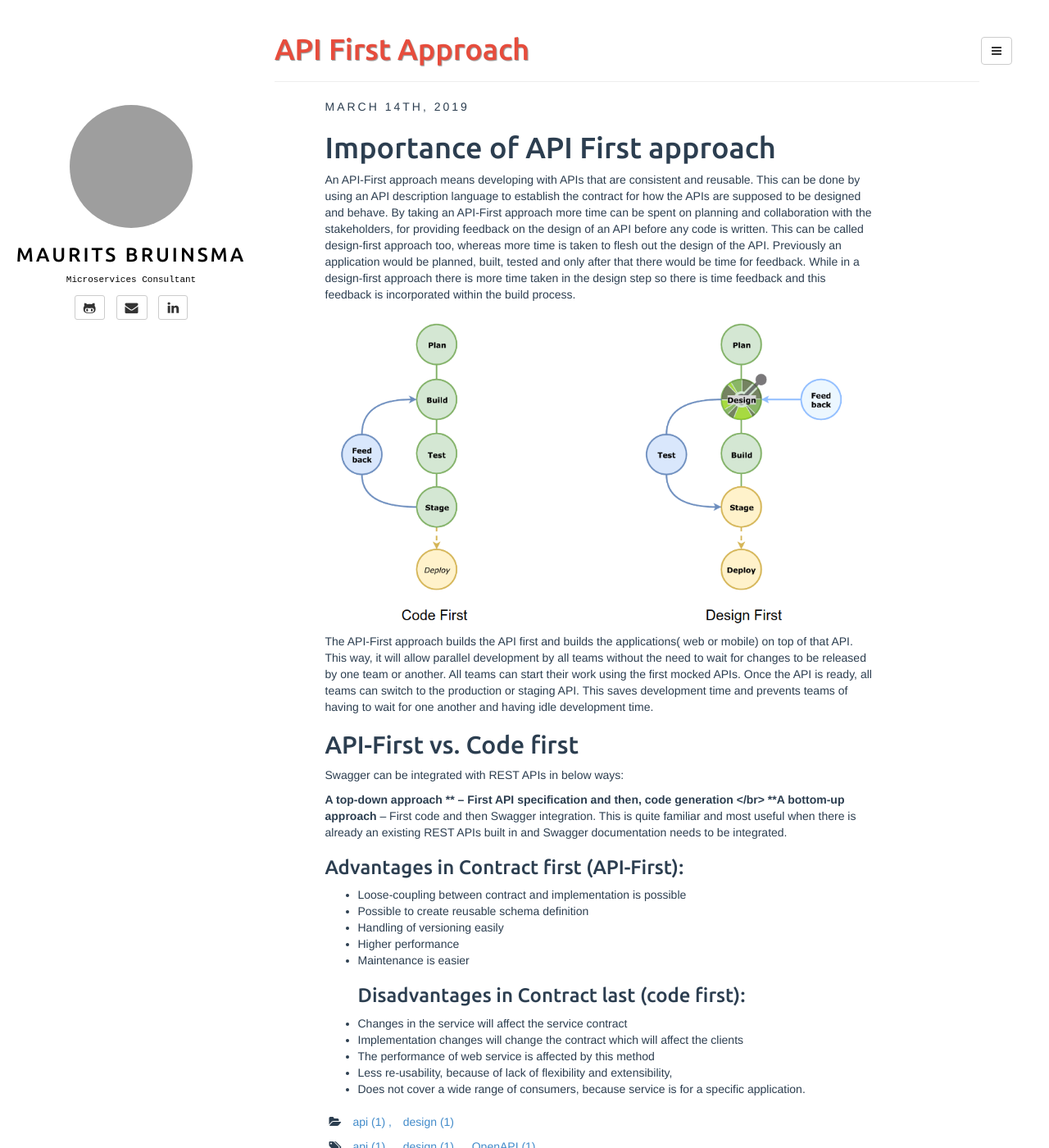
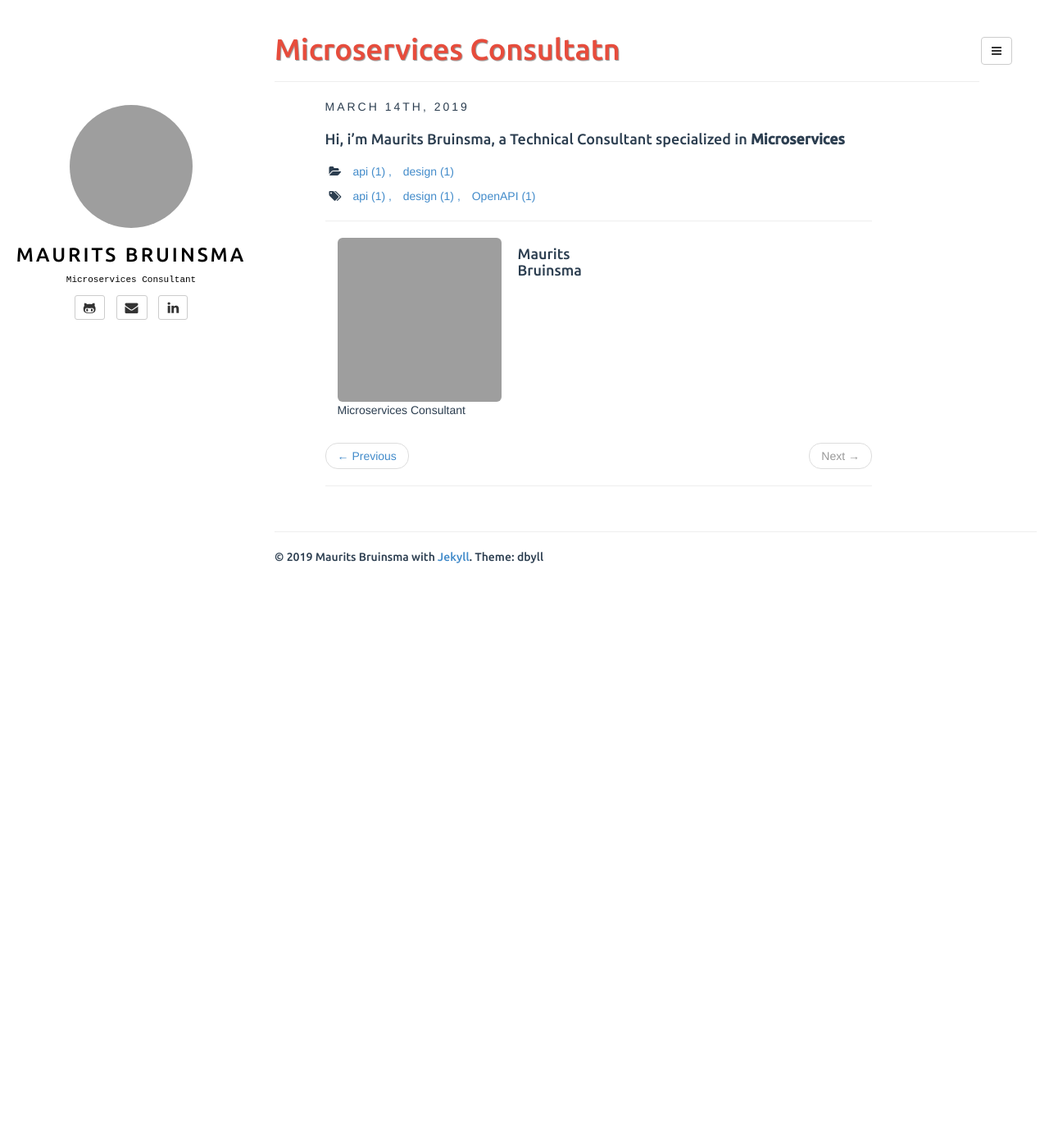
Before and after one commit to sleevezip/sleevezip.github.io, a Jekyll site: the page built from _posts/2019-03-14-API-First-Approach.md, in a window 1280 px wide and 1400 px high. Shown: the whole window at 82% size. Built offline with Jekyll 4.4.1, drawn with Linux system fonts in a browser that asks for light colours; grey boxes are pictures that could not be loaded.

Commit message:
updated posts 2

```diff
--- a/_posts/2019-03-14-API-First-Approach.md
+++ b/_posts/2019-03-14-API-First-Approach.md
@@ -1,32 +1,10 @@
 ---
 layout: post
-title: API First Approach
+title: Microservices Consultatn
 categories: [api, design]
 tags: [api, design, OpenAPI]
-description: Importance of API First approach
+fullview: true
+comments: false
 ---
-# Importance of API First approach
 
-An API-First approach means developing with APIs that are consistent and reusable. This can be done by using an API description language to establish the contract for how the APIs are supposed to be designed and behave. By taking an API-First approach more time can be spent on planning and collaboration with the stakeholders, for providing feedback on the design of an API before any code is written. This can be called design-first approach too, whereas more time is taken to flesh out the design of the API. Previously an application would be planned, built, tested and only after that there would be time for feedback. While in a design-first approach there is more time taken in the design step so there is time feedback and this feedback is incorporated within the build process.
-
-![](https://raw.githubusercontent.com/sleevezip/sleevezip.github.io/master/assets/media/Code%20first%20vs%20Design%20First.png)
-
-The API-First approach builds the API first and builds the applications( web or mobile) on top of that API. This way, it will allow parallel development by all teams without the need to wait for changes to be released by one team or another. All teams can start their work using the first mocked APIs. Once the API is ready, all teams can switch to the production or staging API. This saves development time and prevents teams of having to wait for one another and having idle development time.
-
-## API-First vs. Code first
-Swagger can be integrated with REST APIs in below ways:
-
-**A top-down approach ** – First API specification and then, code generation </br>
-**A bottom-up approach** – First code and then Swagger integration. This is quite familiar and most useful when there is already an existing REST APIs built in and Swagger documentation needs to be integrated.
-### Advantages in Contract first (API-First):
-- Loose-coupling between contract and implementation is possible
-- Possible to create reusable schema definition
-- Handling of versioning easily
-- Higher performance
-- Maintenance is easier
-### Disadvantages in Contract last (code first):
-- Changes in the service will affect the service contract
-- Implementation changes will change the contract which will affect the clients
-- The performance of web service is affected by this method
-- Less re-usability, because of lack of flexibility and extensibility,
-- Does not cover a wide range of consumers, because service is for a specific application.
+#### Hi, i'm Maurits Bruinsma, a Technical Consultant specialized in **Microservices**
```
Also changed, not shown: _posts/2013-11-15-hello-world.md (+3 -6 lines).
